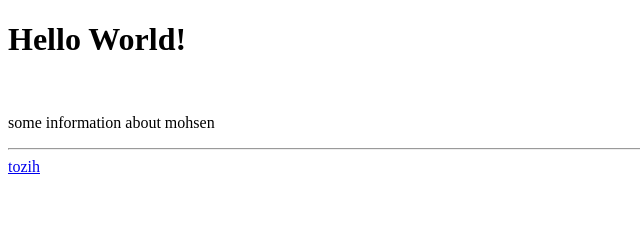
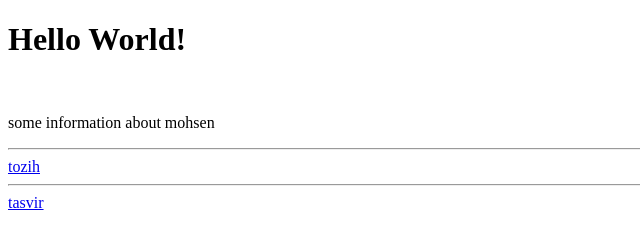
Before and after one commit to SinnerOfficial/git-html.github.io, a plain HTML site: page index.html in a window 1280 px wide. Shown: the whole page, without its empty margins (0-640 px from the left). Drawn offline with Linux system fonts and the light colour scheme.

Commit message:
add index3 link

```diff
--- a/index.html
+++ b/index.html
@@ -10,5 +10,7 @@
     <p>some information about mohsen</p>
     <hr>
     <a href="./index2.html">tozih</a>
+    <hr>
+    <a href="./index3.html">tasvir</a>
 </body>
 </html>
```
